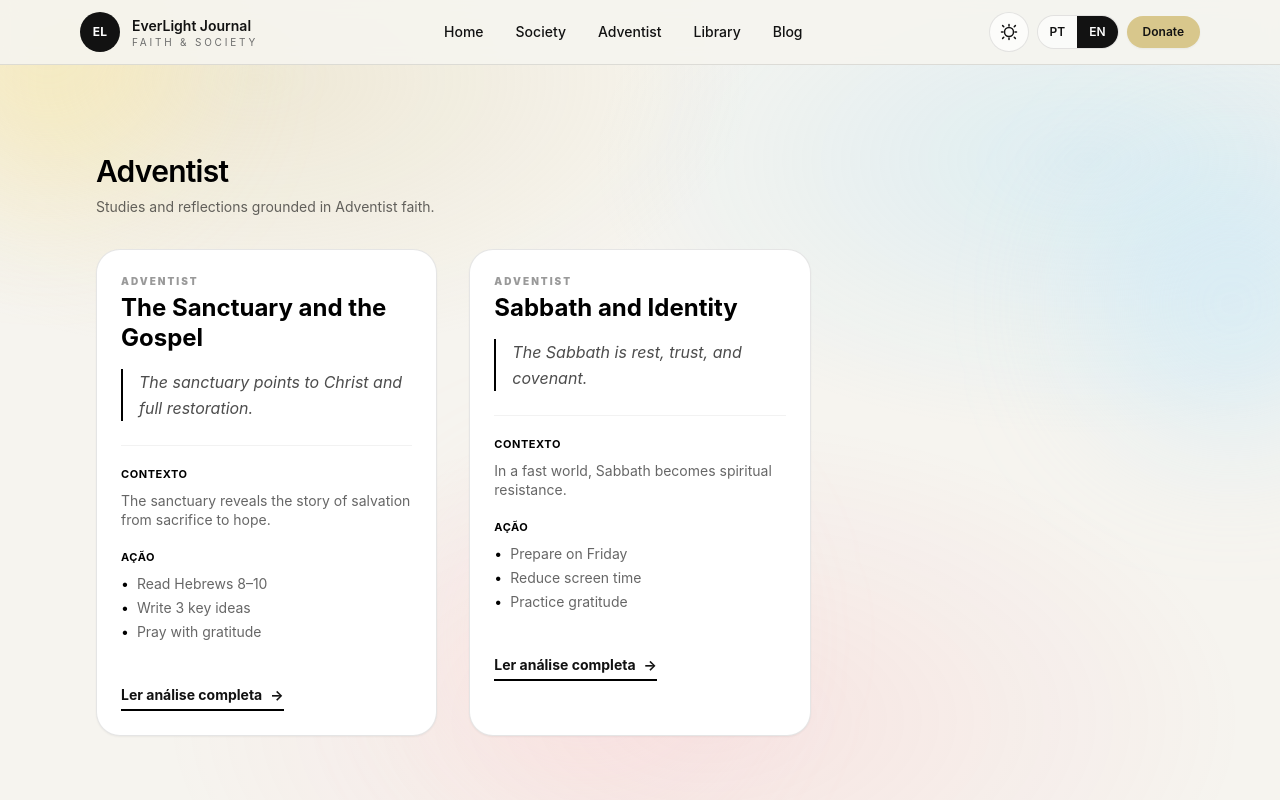
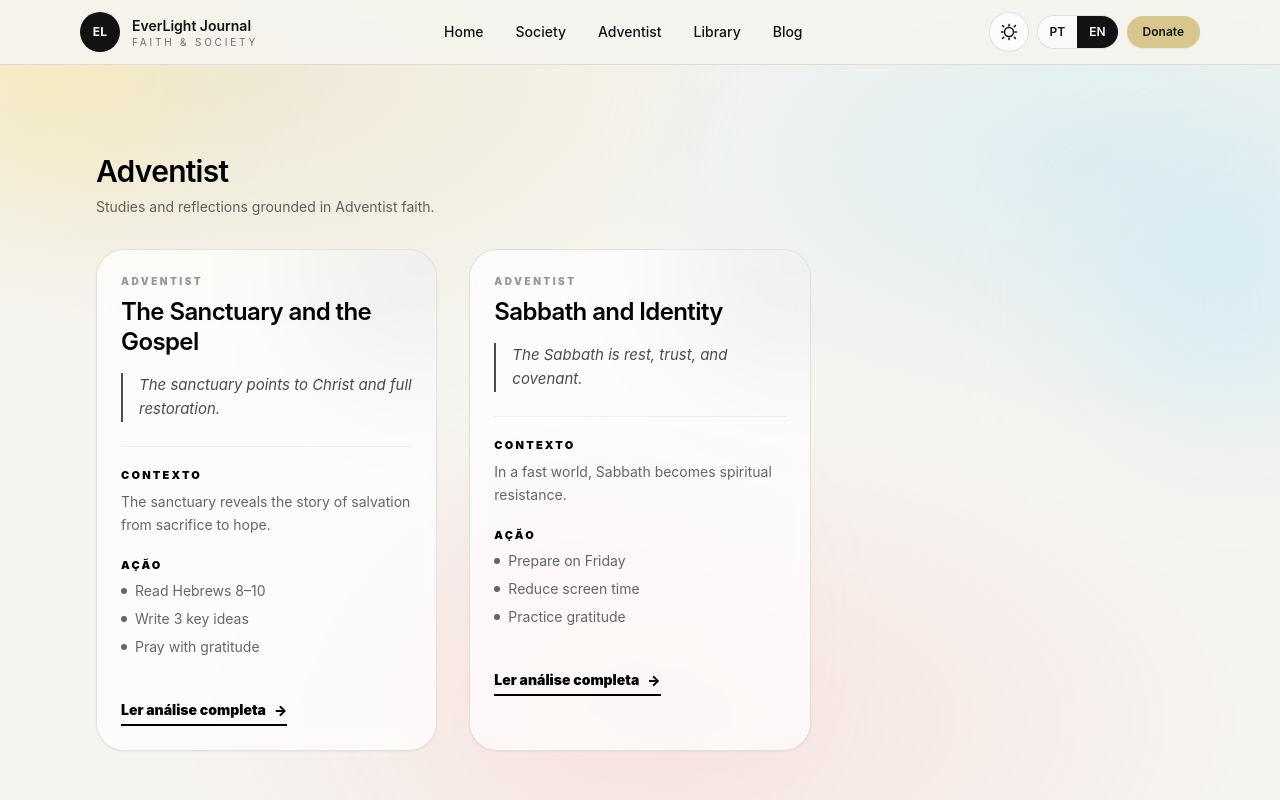
Before and after one commit to eliaslicojicacoma-spec/EverLight-Journal, a Next.js app: page /en/adventist in a window 1280 px wide. Shown: the top 800 px of the page. Built offline with nearby package versions, Linux system fonts and the light colour scheme.

Commit message:
Update ArticleCard.tsx

```diff
--- a/src/components/ArticleCard.tsx
+++ b/src/components/ArticleCard.tsx
@@ -1,59 +1,79 @@
 import Link from "next/link";
 
 type Props = {
+  locale: string;
+  basePath: string; // ex: "adventist" | "society" | "blog"
+  slug: string;
   category: string;
   title: string;
   summary: string;
   context: string;
   actions: string[];
-  href: string;
+  readingTime?: string; // ex: "6 min"
 };
 
 export default function ArticleCard({
+  locale,
+  basePath,
+  slug,
   category,
   title,
   summary,
   context,
   actions,
-  href,
+  readingTime,
 }: Props) {
+  const href = `/${locale}/${basePath}/${slug}`;
+
   return (
-    <article className="flex flex-col rounded-3xl border border-black/10 bg-white p-6 shadow-sm transition hover:shadow-md">
+    <article className="group relative overflow-hidden rounded-[28px] border border-black/10 bg-white/70 shadow-sm backdrop-blur transition hover:-translate-y-0.5 hover:shadow-md dark:border-white/10 dark:bg-white/5">
+      {/* glow suave */}
+      <div className="pointer-events-none absolute -right-24 -top-24 h-56 w-56 rounded-full bg-black/5 blur-3xl transition group-hover:blur-[60px] dark:bg-white/10" />
+
+      <div className="relative p-6">
         <header className="mb-4">
-        <span className="block text-[10px] font-black uppercase tracking-[0.2em] text-black/40">
+          <div className="flex items-center justify-between gap-3">
+            <span className="text-[10px] font-black uppercase tracking-[0.25em] text-black/40 dark:text-white/40">
               {category}
             </span>
+            {readingTime ? (
+              <span className="text-[11px] font-semibold text-black/45 dark:text-white/45">
+                {readingTime}
+              </span>
+            ) : null}
+          </div>
 
-        <h3 className="mt-1 text-2xl font-bold leading-tight text-black">
+          <h3 className="mt-2 text-2xl font-semibold leading-tight tracking-tight text-black dark:text-white">
             {title}
           </h3>
         </header>
 
+        {/* resumo em destaque */}
         <div className="mb-6">
-        <p className="border-l-2 border-black pl-4 text-base italic leading-relaxed text-black/70">
+          <p className="border-l-2 border-black/70 pl-4 text-[15px] italic leading-relaxed text-black/70 dark:border-white/60 dark:text-white/70">
             {summary}
           </p>
         </div>
 
-      <div className="grid gap-5 border-t border-black/5 pt-5">
+        <div className="grid gap-5 border-t border-black/5 pt-5 dark:border-white/10">
           <section>
-          <h4 className="text-[11px] font-bold uppercase tracking-wider text-black">
+            <h4 className="text-[11px] font-black uppercase tracking-[0.2em] text-black dark:text-white">
               Contexto
             </h4>
-          <p className="mt-2 text-sm leading-snug text-black/60">
+            <p className="mt-2 text-sm leading-relaxed text-black/60 dark:text-white/65">
               {context}
             </p>
           </section>
 
           <section>
-          <h4 className="text-[11px] font-bold uppercase tracking-wider text-black">
+            <h4 className="text-[11px] font-black uppercase tracking-[0.2em] text-black dark:text-white">
               Ação
             </h4>
-          <ul className="mt-2 space-y-1">
-            {actions.map((item, index) => (
-              <li key={index} className="flex items-start text-sm text-black/60">
-                <span className="mr-2 text-black">•</span>
-                {item}
+            <ul className="mt-2 space-y-2 text-sm text-black/60 dark:text-white/65">
+              {actions.slice(0, 3).map((item, index) => (
+                <li key={index} className="flex items-start gap-2">
+                  <span className="mt-[7px] h-1.5 w-1.5 rounded-full bg-black/60 dark:bg-white/60" />
+                  <span>{item}</span>
                 </li>
               ))}
             </ul>
@@ -63,12 +83,13 @@ export default function ArticleCard({
         <footer className="mt-6 pt-4">
           <Link
             href={href}
-          className="inline-flex items-center border-b-2 border-black pb-1 text-sm font-bold transition hover:border-black/50 hover:text-black/60"
+            className="inline-flex items-center gap-2 border-b-2 border-black pb-1 text-sm font-black text-black transition group-hover:gap-3 group-hover:border-black/60 dark:border-white dark:text-white dark:group-hover:border-white/60"
           >
             Ler análise completa
-          <span className="ml-2">→</span>
+            <span aria-hidden>→</span>
           </Link>
         </footer>
+      </div>
     </article>
   );
       }
```
Lines whose indentation alone changed are shown as unchanged.
